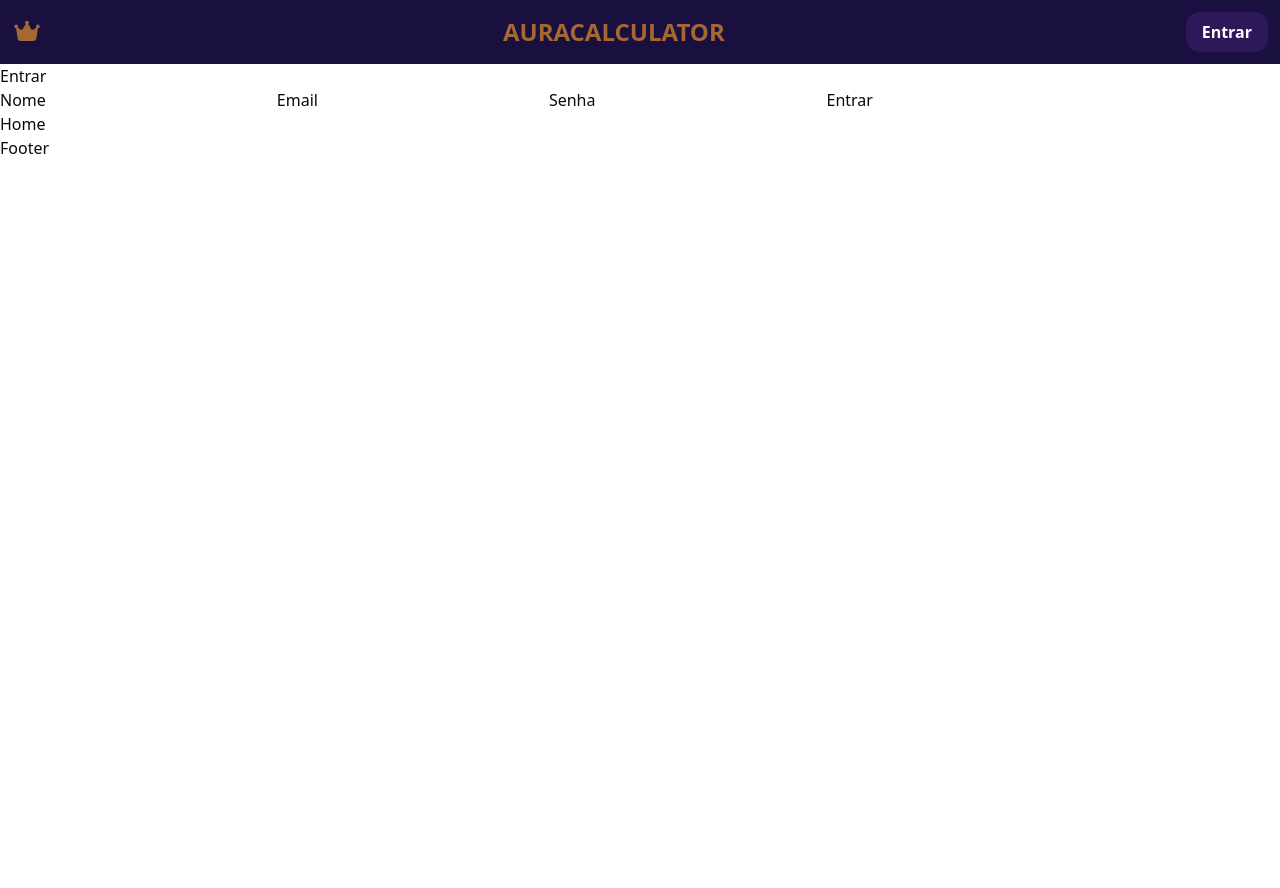
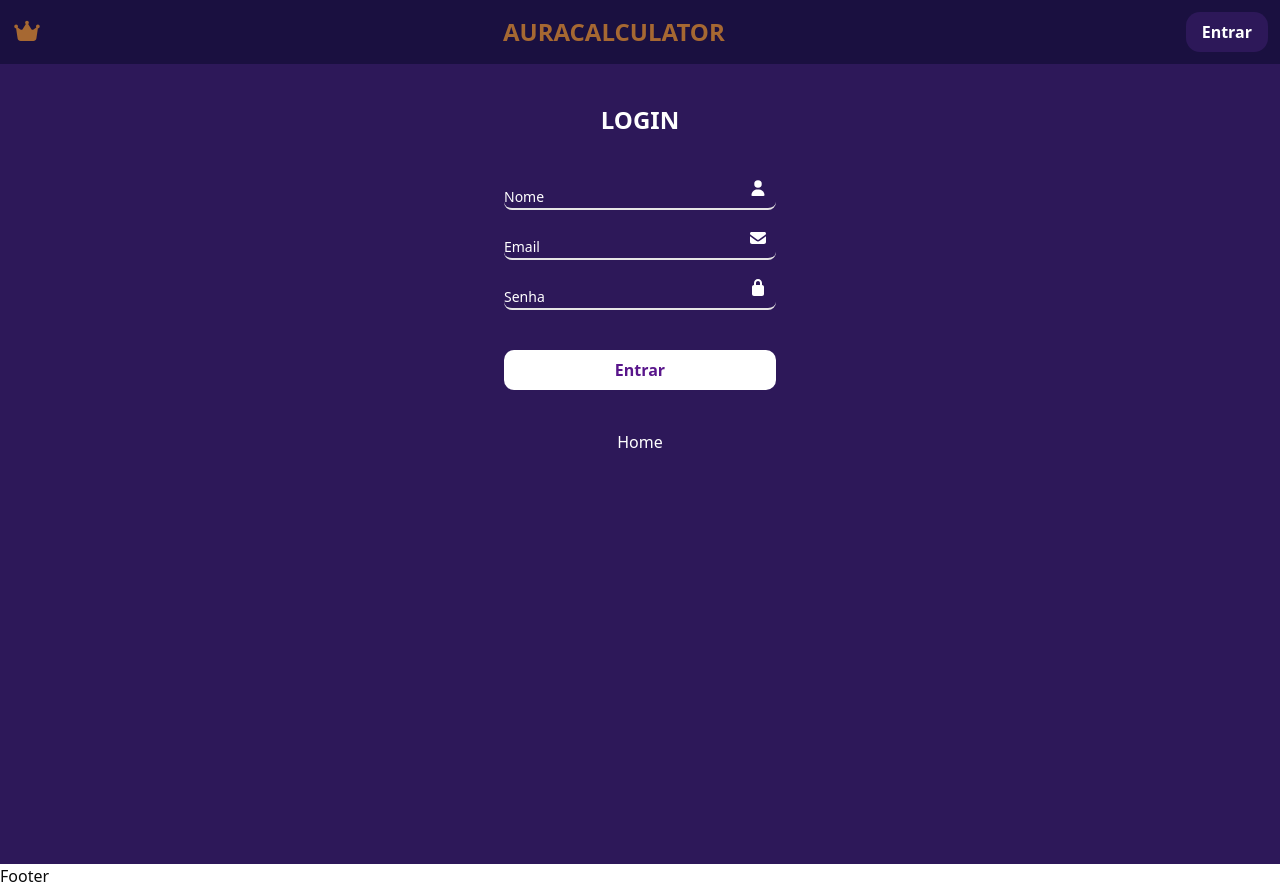
Before and after one commit to MrJoaoAbe/AuraCalculator, a React (Vite) app: page /entrar in a window 1280 px wide. Before the commit the page ends 800 px from the top, so only its background shows below. Built offline with nearby package versions, Linux system fonts and the light colour scheme.

Commit message:
pagina login

```diff
--- a/src/routes/Entrar.jsx
+++ b/src/routes/Entrar.jsx
@@ -1,56 +1,94 @@
-import { Link, useNavigate } from "react-router-dom"
-import { useState } from "react"
+import { Link, useNavigate } from "react-router-dom";
+import { FontAwesomeIcon } from "@fortawesome/react-fontawesome";
+import { faUser, faEnvelope, faLock } from "@fortawesome/free-solid-svg-icons";
+import { useState } from "react";
 
 function Entrar() {
     const navigate = useNavigate();
 
-    const [nome, setNome] = useState('');
-    const [email, setEmail] = useState('');
-    const [senha, setSenha] = useState('');
+    const [nome, setNome] = useState("");
+    const [email, setEmail] = useState("");
+    const [senha, setSenha] = useState("");
 
     function handleSubmit(e) {
-        if (nome === '' || email === '' || senha === '') {
-            alert("Prencha todos os dados!")
-        }
-        else {
-            e.preventDefault()
-
+        e.preventDefault();
+        if (nome === "" || email === "" || senha === "") {
+            alert("Preencha todos os dados!");
+        } else {
             usuarioLogado();
         }
     }
 
     function usuarioLogado() {
         const usuarios = JSON.parse(localStorage.getItem("usuarios") || "[]");
-        const user = usuarios.find(u => u.nome === nome && u.email === email && u.senha === senha);
+        const user = usuarios.find(
+            (u) => u.nome === nome && u.email === email && u.senha === senha
+        );
 
         if (user) {
-            localStorage.setItem('usuarioLogado', JSON.stringify(user));
-            alert("Bem vindo " + nome)
-            navigate("/")
+            localStorage.setItem("usuarioLogado", JSON.stringify(user));
+            alert("Bem-vindo " + nome);
+            navigate("/");
         } else {
-            alert("Informações Incorretas")
+            alert("Informações incorretas");
         }
     }
 
     return (
-        <div>
-            <h1>Entrar</h1>
+        <div className="flex flex-col bg-[#2D1859] pt-10 min-h-screen items-center">
+            <h1 className="text-2xl text-white font-semibold text-center mb-6">LOGIN</h1>
+            <form onSubmit={handleSubmit} className="flex flex-col p-6 gap-6 w-80">
 
-            <form onSubmit={handleSubmit}>
-                <label htmlFor="nome">Nome</label>
-                <input type="text" name="nome" id="nome" onChange={(e) => setNome(e.target.value)} />
+                <div className="relative">
+                    <input
+                        type="text"
+                        placeholder="Nome"
+                        className="border-b-2 rounded-b-md placeholder:text-white placeholder:text-sm outline-0 transition duration-300 ease-in-out transform hover:scale-110 w-full pr-10"
+                        onChange={(e) => setNome(e.target.value)}
+                    />
+                    <FontAwesomeIcon
+                        icon={faUser}
+                        className="absolute right-2 top-1 transform -translate-y-1/2 text-white"
+                    />
+                </div>
 
-                <label htmlFor="email">Email</label>
-                <input type="email" name="email" id="email" onChange={(e) => setEmail(e.target.value)} />
+                <div className="relative">
+                    <input
+                        type="email"
+                        placeholder="Email"
+                        className="border-b-2 rounded-b-md placeholder:text-white placeholder:text-sm outline-0 transition duration-300 ease-in-out transform hover:scale-110 w-full pr-10"
+                        onChange={(e) => setEmail(e.target.value)}
+                    />
+                    <FontAwesomeIcon
+                        icon={faEnvelope}
+                        className="absolute right-2 top-1 transform -translate-y-1/2 text-white"
+                    />
+                </div>
 
-                <label htmlFor="senha">Senha</label>
-                <input type="text" name="senha" id="senha" onChange={(e) => setSenha(e.target.value)} />
+                <div className="relative">
+                    <input
+                        type="password"
+                        placeholder="Senha"
+                        className="border-b-2 rounded-b-md placeholder:text-white placeholder:text-sm outline-0 transition duration-300 ease-in-out transform hover:scale-110 w-full pr-10"
+                        onChange={(e) => setSenha(e.target.value)}
+                    />
+                    <FontAwesomeIcon
+                        icon={faLock}
+                        className="absolute right-2 top-1 transform -translate-y-1/2 text-white"
+                    />
+                </div>
 
-                <button type="submit">Entrar</button>
+                <button
+                    type="submit"
+                    className="mt-4 bg-white text-purple-900 font-semibold py-2 rounded-lg hover:bg-purple-200 transition-colors duration-300">
+                    Entrar
+                </button>
             </form>
-            <Link to='/'>Home</Link>
+            <Link to="/" className="mt-4 text-white hover:underline">
+                Home
+            </Link>
         </div>
-    )
+    );
 }
 
-export default Entrar
+export default Entrar;
```
